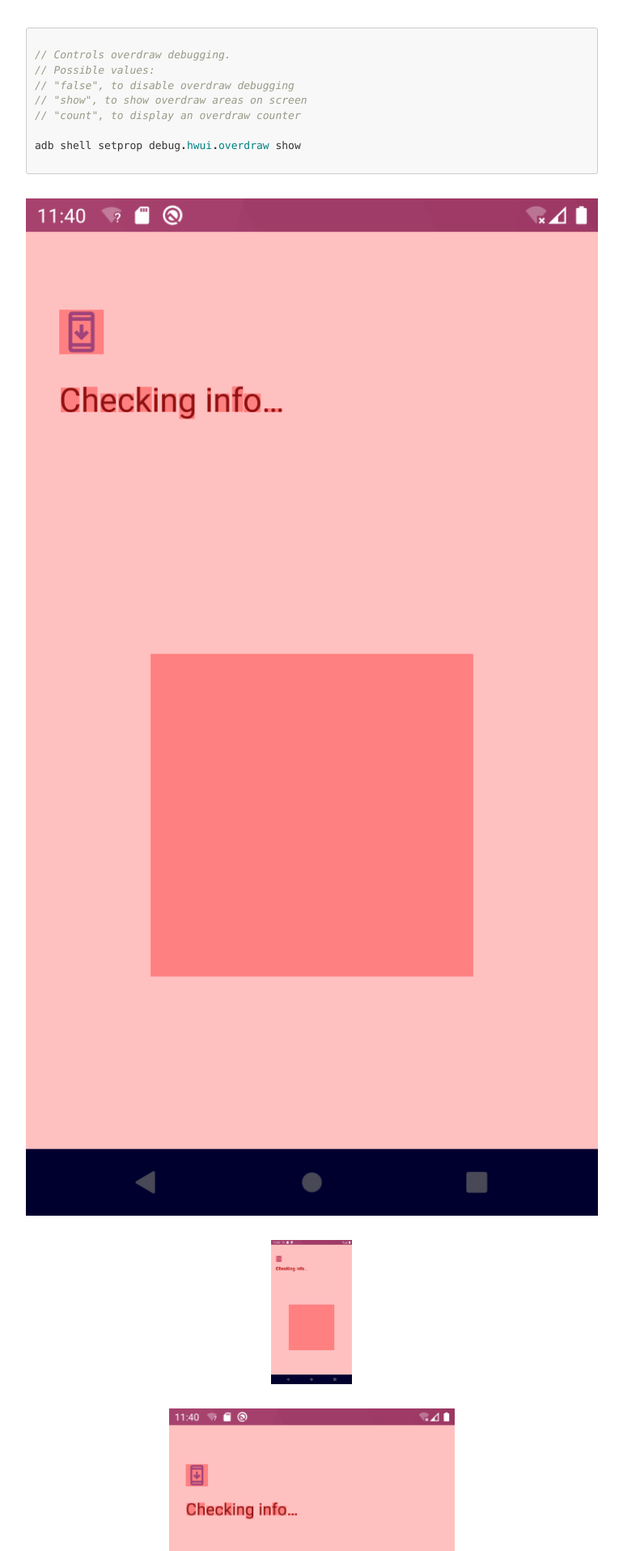
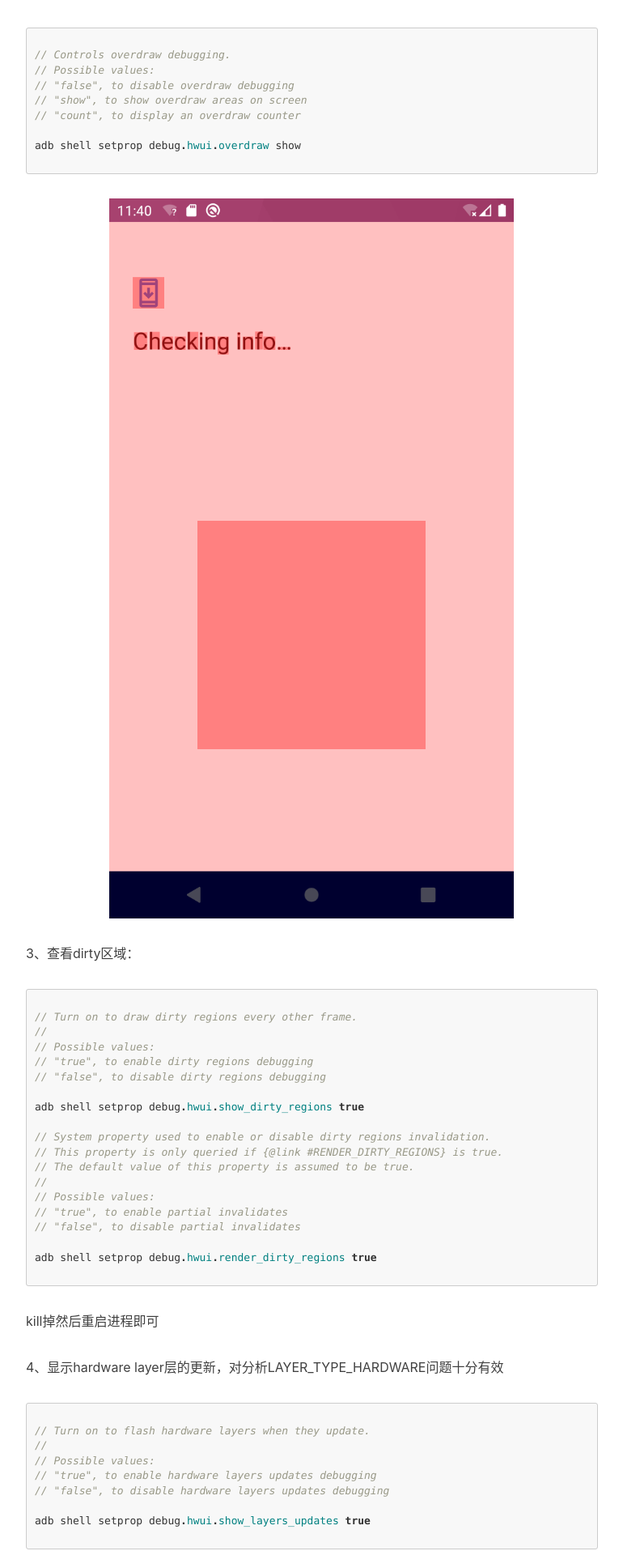
Before and after one commit to weiwangqiang/weiwangqiang.github.io, a Jekyll site: the page built from _posts/2019-09-06-android-debug-code.markdown, in a window 1280 px wide. Shown: the part 2314-4229 px from the top of the page at 81% size, without its empty margins (233-1003 px from the left). Built offline with Jekyll 4.4.1, drawn with Linux system fonts in a browser that asks for light colours; nearby versions of some CDN libraries; comment, search, counter and statistics services are not loaded.

Commit message:
[feature][][apk_build] update
[what]
[why]
[how]

````diff
--- a/_posts/2019-09-06-android-debug-code.markdown
+++ b/_posts/2019-09-06-android-debug-code.markdown
@@ -45,11 +45,8 @@
 
 ```
 
-![在这里插入图片描述](/img/blog_android_debug_code/3.png)
+![在这里插入图片描述](/img/blog_android_debug_code/3.png){:height="500" width="500"}
 
-![在这里插入图片描述](/img/blog_android_debug_code/3.png){:height="100" width="100"}
-
-<img style="width:50%;height:50%" src="/img/blog_android_debug_code/3.png"  alt="" align=center />
 
 3、查看dirty区域：
 
````
